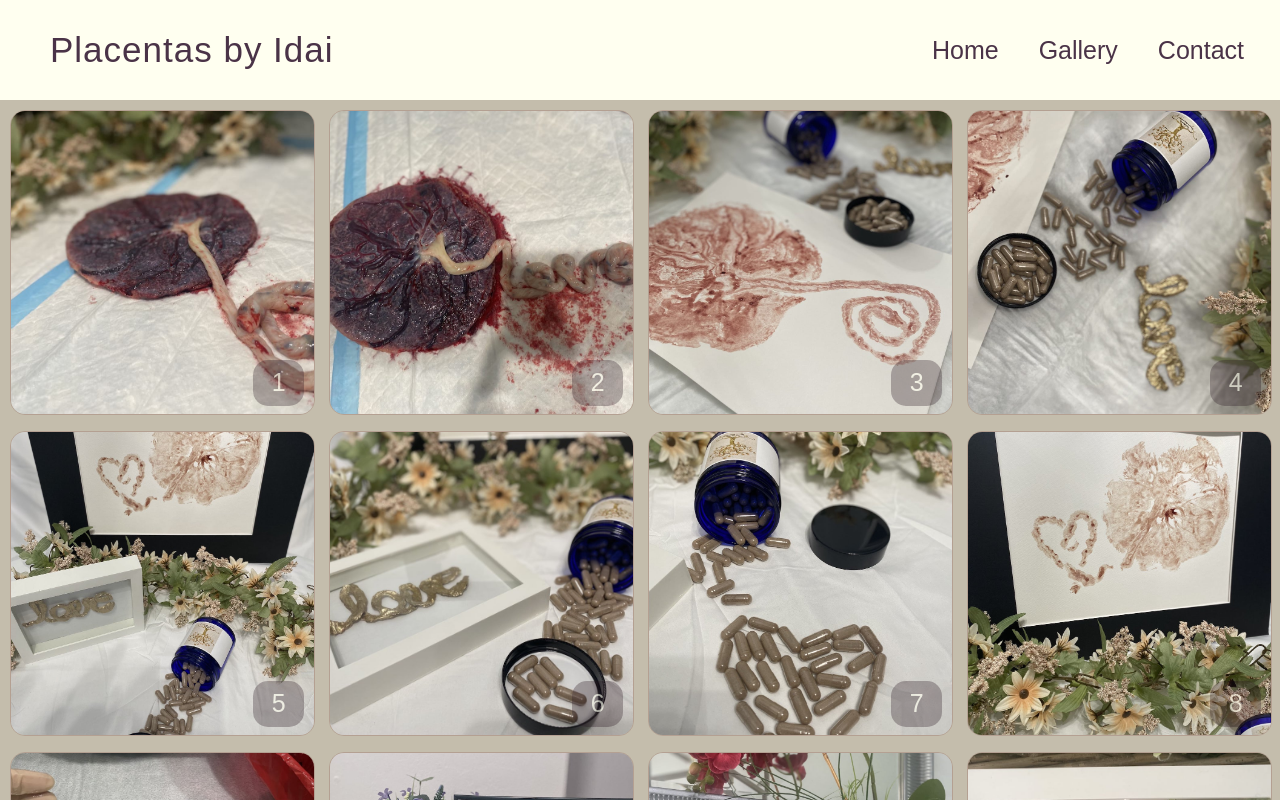
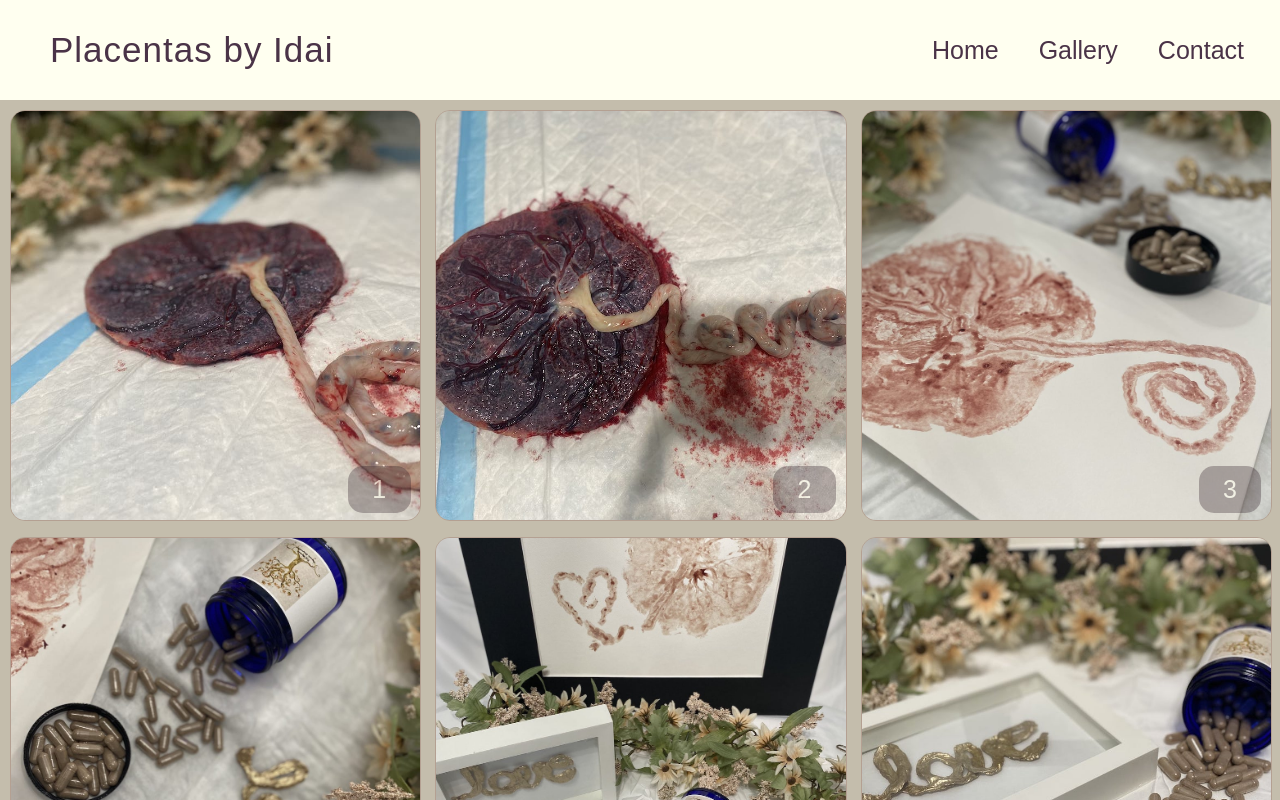
Before and after one commit to elta79/placenta-website, a React (Vite) app: page /gallery in a window 1280 px wide. Shown: the top 800 px of the page. Built offline with nearby package versions, Linux system fonts and the light colour scheme.

Commit message:
Update gallery.css
Added min height to push footer to bottom in large viewports.
Changed size of minmax grid column so pic size is larger on larger screens.

```diff
--- a/src/styles/gallery.css
+++ b/src/styles/gallery.css
@@ -2,8 +2,9 @@
     padding: 10px;
     display: grid;
     grid-template-columns:
-        repeat(auto-fit, minmax(15rem, 1fr) );
+        repeat(auto-fit, minmax(25rem, 1fr) );
     gap: 1rem;
+    min-height:90vh;
 }
 .gallery--card {
     aspect-ratio: 1 / 1;
@@ -11,6 +12,7 @@
 .stacked {
     display: grid;
 }
+/* all direct children on stacked */
 .stacked > * {
     grid-column: 1 / 2;
     grid-row: 1 / 2;
```
